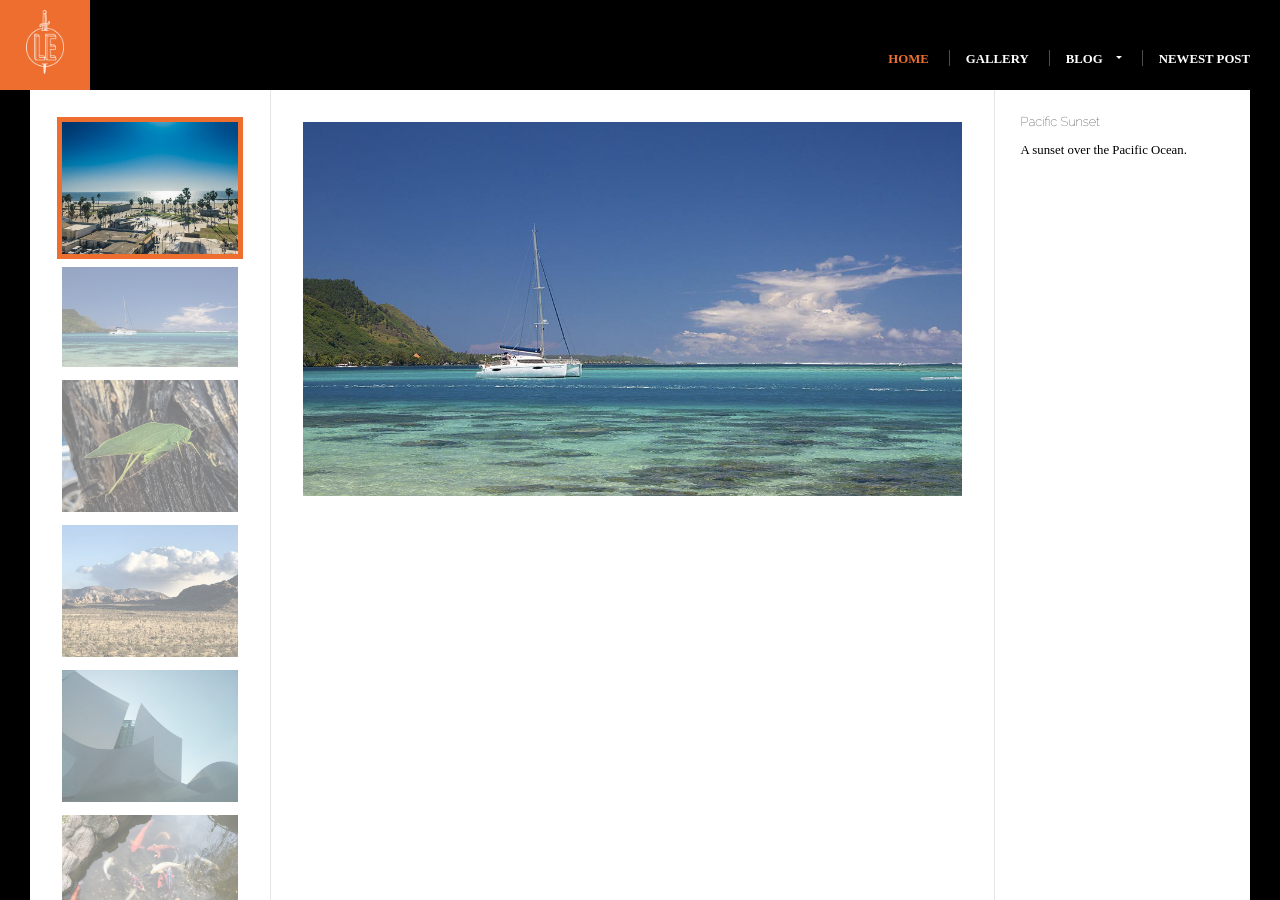
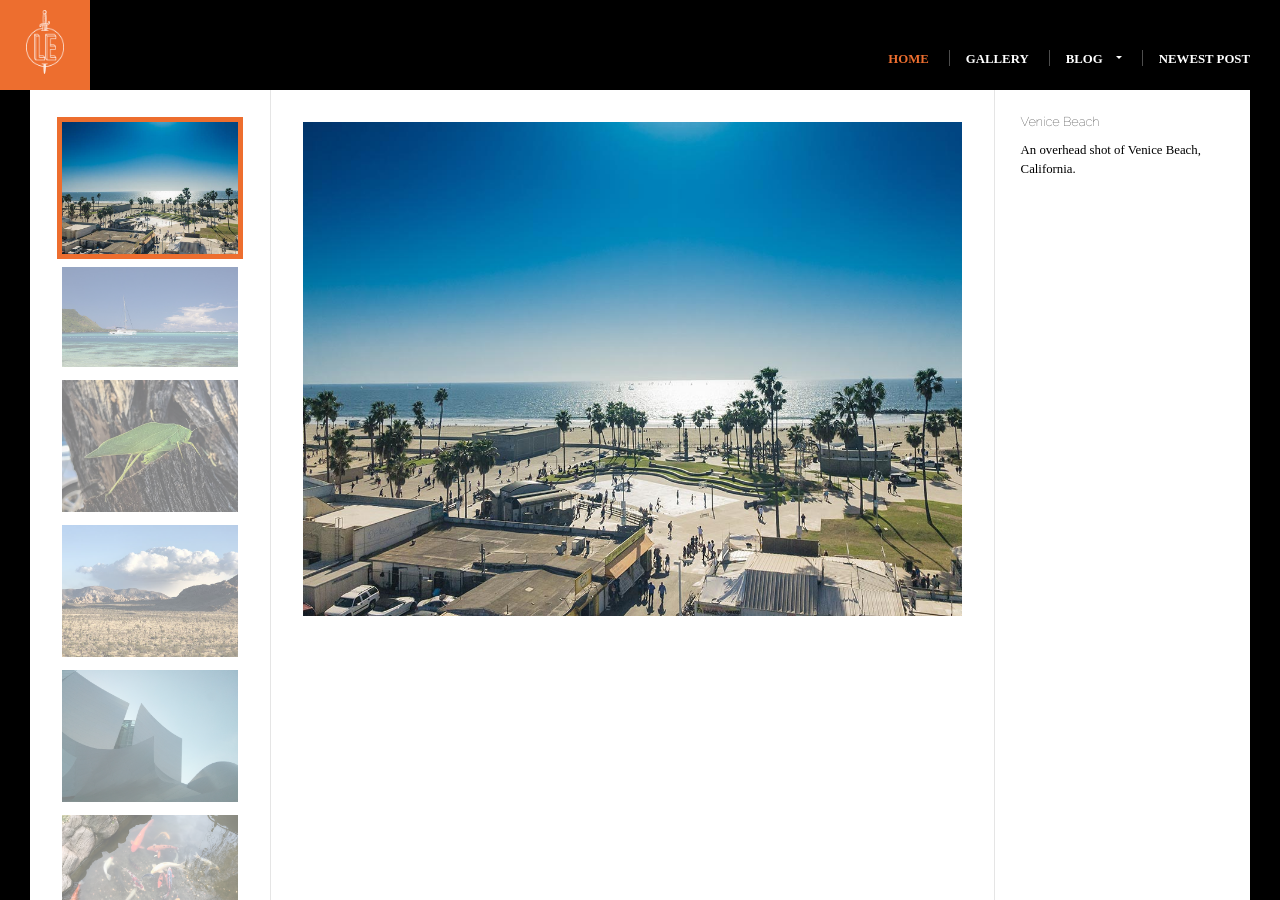
Before and after one commit to temparsent/temparsent.github.io, a Jekyll site: the page built from gallery/index.html, in a window 1280 px wide and 900 px high. Built offline with Jekyll 4.4.1, drawn with Linux system fonts in a browser that asks for light colours; some web fonts are replaced; some of the changed lines change nothing that is shown.

Commit message:
Finish the Javascript gallery

```diff
--- a/gallery/index.html
+++ b/gallery/index.html
@@ -92,11 +92,11 @@
   </div>
   <div class="col col-content">
     <div class="gallery-photo" id="gallery-photo">
-      <img src="/images/large/boat.jpg" alt="Catamaran">
+      <img src="/images/large/beach.jpg" alt="Venice Beach">
     </div>
   </div>
   <div class="col col-aside gallery-info" id="gallery-info">
-    <h3 class="title">Pacific Sunset</h3>
-    <p class="description">A sunset over the Pacific Ocean.</p>
+    <h3 class="title">Venice Beach</h3>
+    <p class="description">An overhead shot of Venice Beach, California.</p>
   </div>
 </div>
--- a/gallery/js/gallery.js
+++ b/gallery/js/gallery.js
@@ -1,3 +1,29 @@
-function activegallery() {
-    alert("ギャラリーファイルからこんにちは！");
+//画像ギャラリー機能を動かす
+//ここでやりたいのは、ギャラリーの各サムネイル画像にイベントリスナーをアタッチして
+// クリックされたときにメイン画像をサムネイル画像に対応するものに差し替えること
+function activateGallery() {
+  let thumbnails = document.querySelectorAll("#gallery-thumbs > div > img");
+  let mainImage = document.querySelector("#gallery-photo img");
+  let currentClass = "current";
+  //更新される画像情報
+  let galleryInfo = document.querySelector("#gallery-info");
+  let title = galleryInfo.querySelector(".title");
+  let description = galleryInfo.querySelector(".description");
+
+  thumbnails.forEach(function (thumbnail) {
+    thumbnail.addEventListener("click", function () {
+      //クリックされたサムネイル画像をメイン画像として設定する
+      let newImageSrc = thumbnail.dataset.largeVersion;
+      mainImage.setAttribute("src", newImageSrc);
+      mainImage.setAttribute("alt", thumbnail.alt);
+
+      //現在の画像を変更する
+      document.querySelector(".current").classList.remove(currentClass);
+      thumbnail.parentNode.classList.add(currentClass);
+
+      // 画像の情報を更新する
+      title.innerHTML       = thumbnail.dataset.title;
+      description.innerHTML = thumbnail.dataset.description;
+    });
+  });
 }
```
